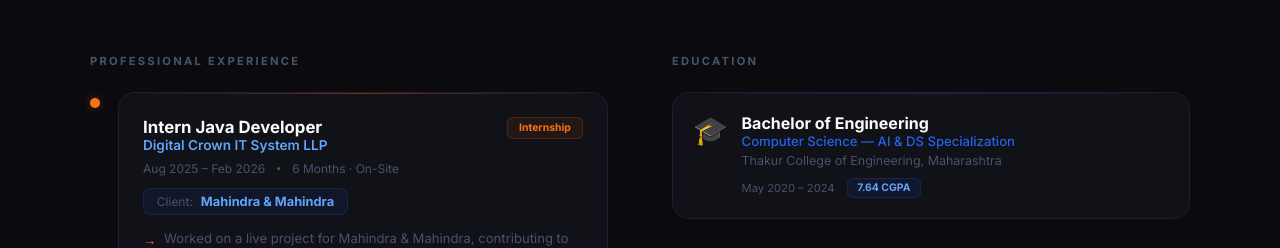
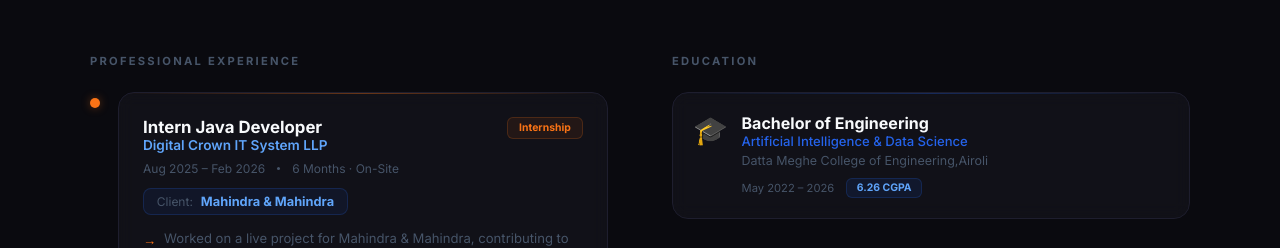
Before and after one commit to tejassabbani20/portfolio-website, a React (Vite) app: page / in a window 1280 px wide. Shown: the part 2280-2528 px from the top of the page. Built offline with nearby package versions, Linux system fonts and the light colour scheme.

Commit message:
Cgpa edit in experience

```diff
--- a/src/components/sections/Experience.jsx
+++ b/src/components/sections/Experience.jsx
@@ -26,7 +26,7 @@ const EXPERIENCE = [{
   supervisor: 'Mr. Prashant Bhangare', mentor: 'Ms. Nidhi Singh',
 }]
 
-const EDUCATION = [{ degree: 'Bachelor of Engineering', field: 'Computer Science — AI & DS Specialization', institution: 'Thakur College of Engineering, Maharashtra', period: 'May 2020 – 2024', grade: '7.64 CGPA', icon: '🎓', color: '#2563EB' }]
+const EDUCATION = [{ degree: 'Bachelor of Engineering', field: 'Artificial Intelligence & Data Science', institution: 'Datta Meghe College of Engineering,Airoli', period: 'May 2022 – 2026', grade: '6.26 CGPA', icon: '🎓', color: '#2563EB' }]
 
 const CERTIFICATIONS = [
   { name: 'Machine Learning A–Z',         issuer: 'Udemy',               icon: '🤖', color: '#8B5CF6' },
```
